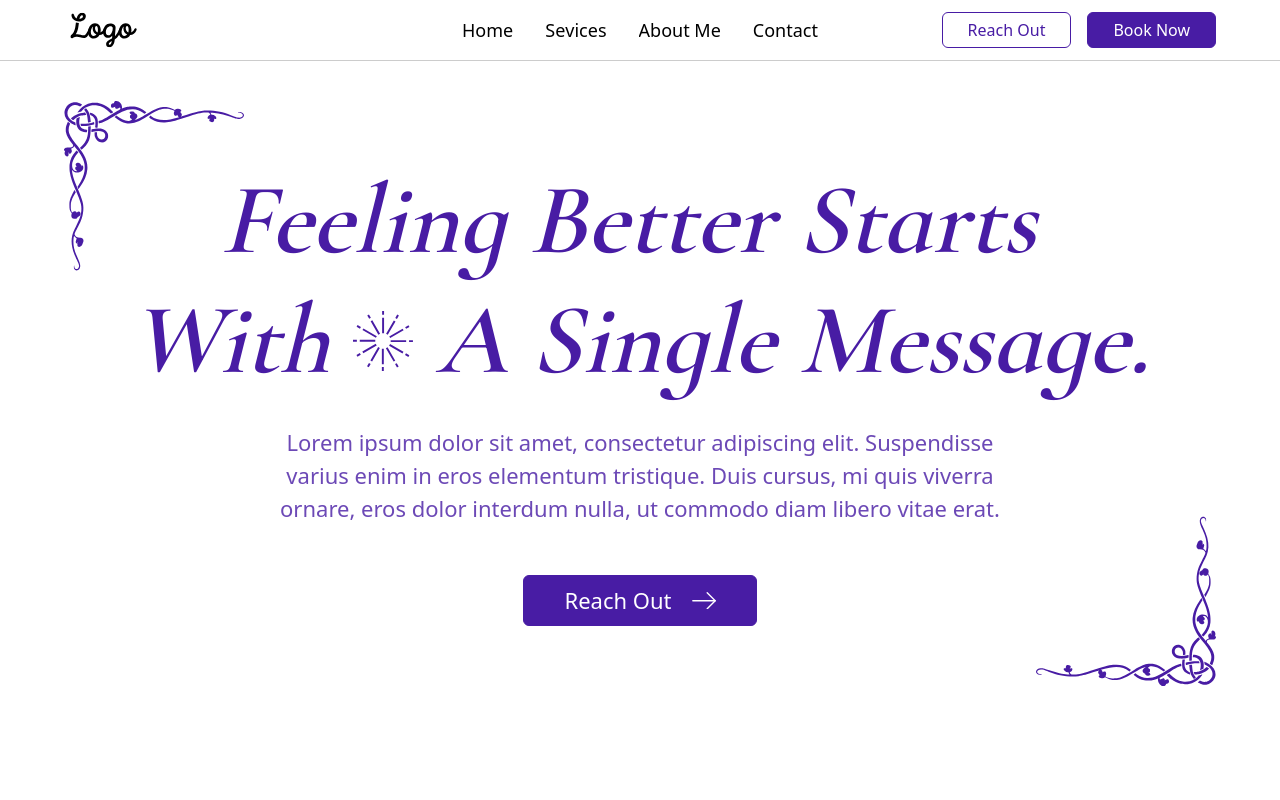
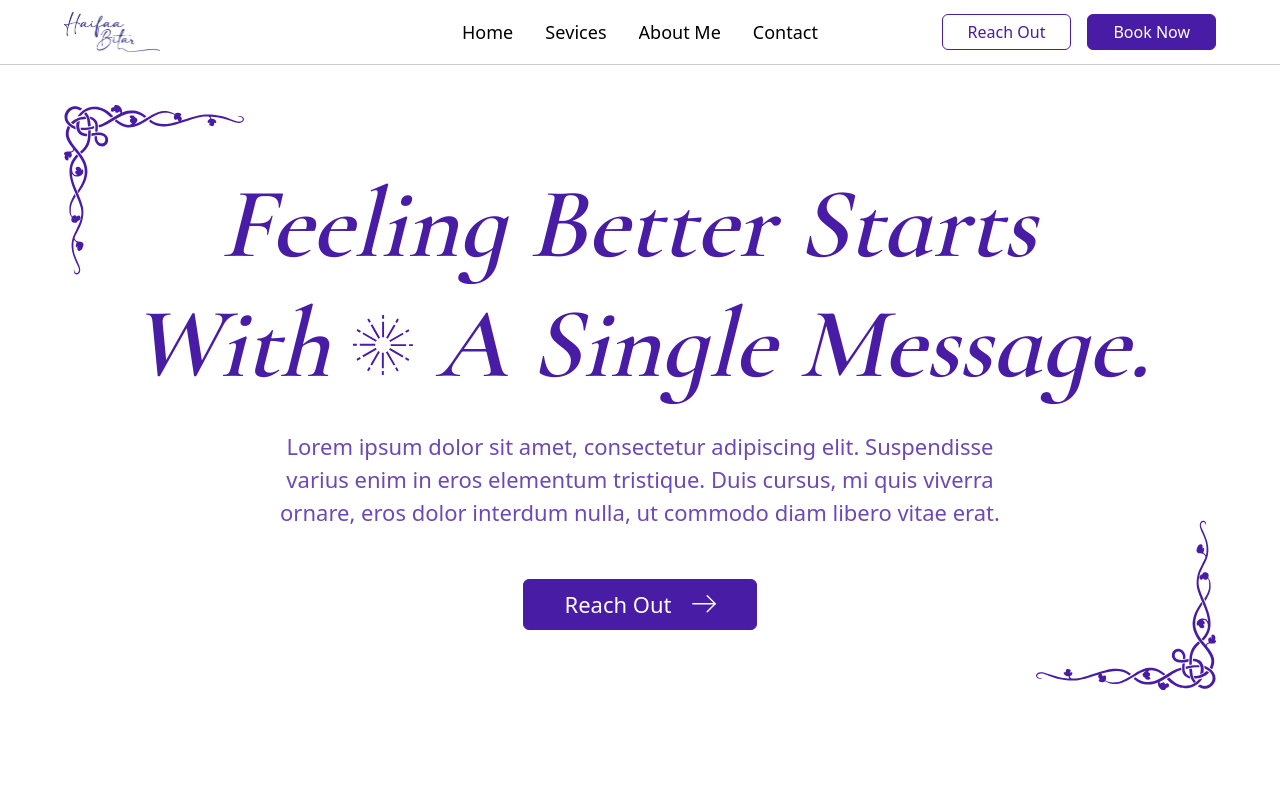
Before and after one commit to riwahoussari/haifaa-bitar, a Next.js app: page / in a window 1280 px wide. Shown: the top 800 px of the page. Built offline with nearby package versions, Linux system fonts and the light colour scheme; a web font is replaced by a local one.

Commit message:
add HB logo in navbar

```diff
--- a/src/components/Navbar/Navbar.tsx
+++ b/src/components/Navbar/Navbar.tsx
@@ -1,5 +1,5 @@
 "use client";
-import haifaaBitarLogo from "../../assets/placeholder-logo.svg";
+import haifaaBitarLogo from "../../../public/HB-name.png";
 import Button from "../global/Button";
 import { useEffect, useRef, useState } from "react";
 import BurgerMenuSvg from "./BurgerMenuSvg";
@@ -91,7 +91,7 @@ export default function Navbar() {
           <Image
             src={haifaaBitarLogo}
             alt="Arthyl"
-            className="z-1 w-20 relative "
+            className="z-1 w-24 relative "
           />
         </Link>
 
```
Also changed, not shown: public/HB-name.png (added).
